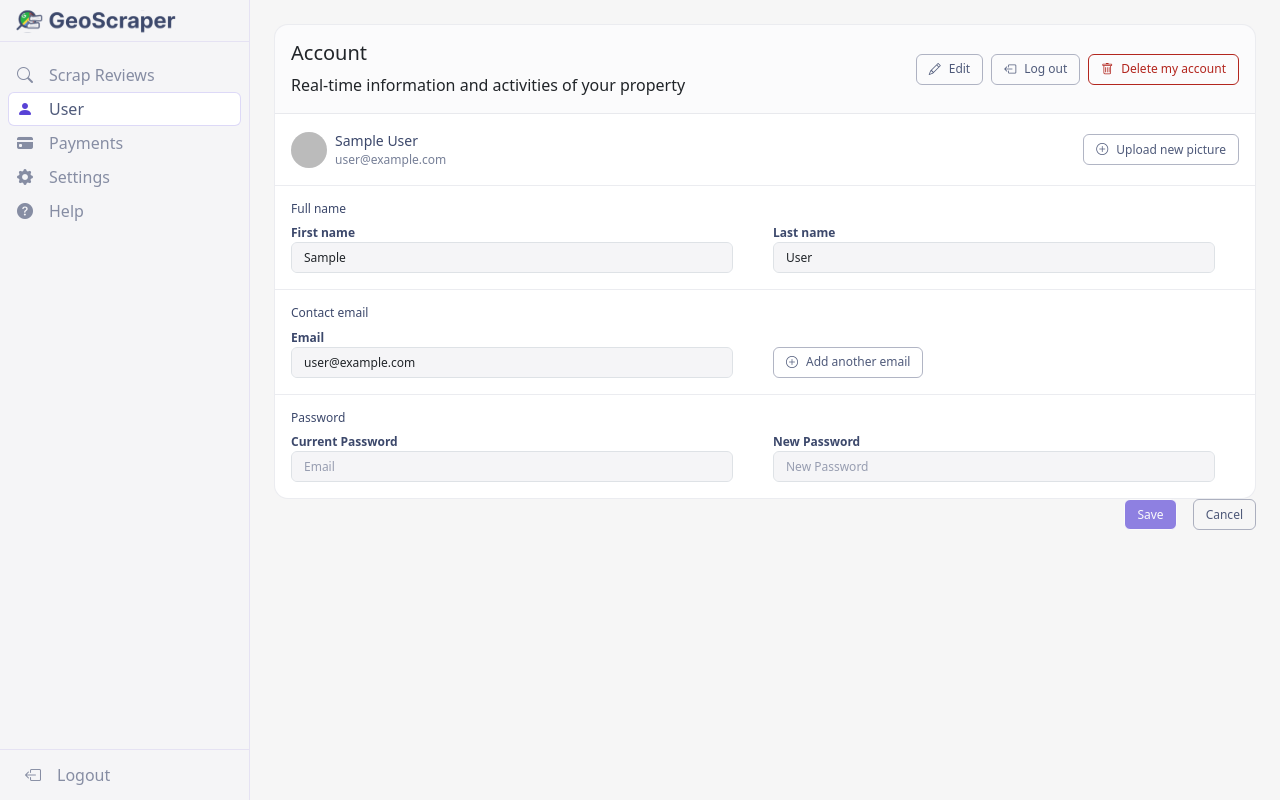
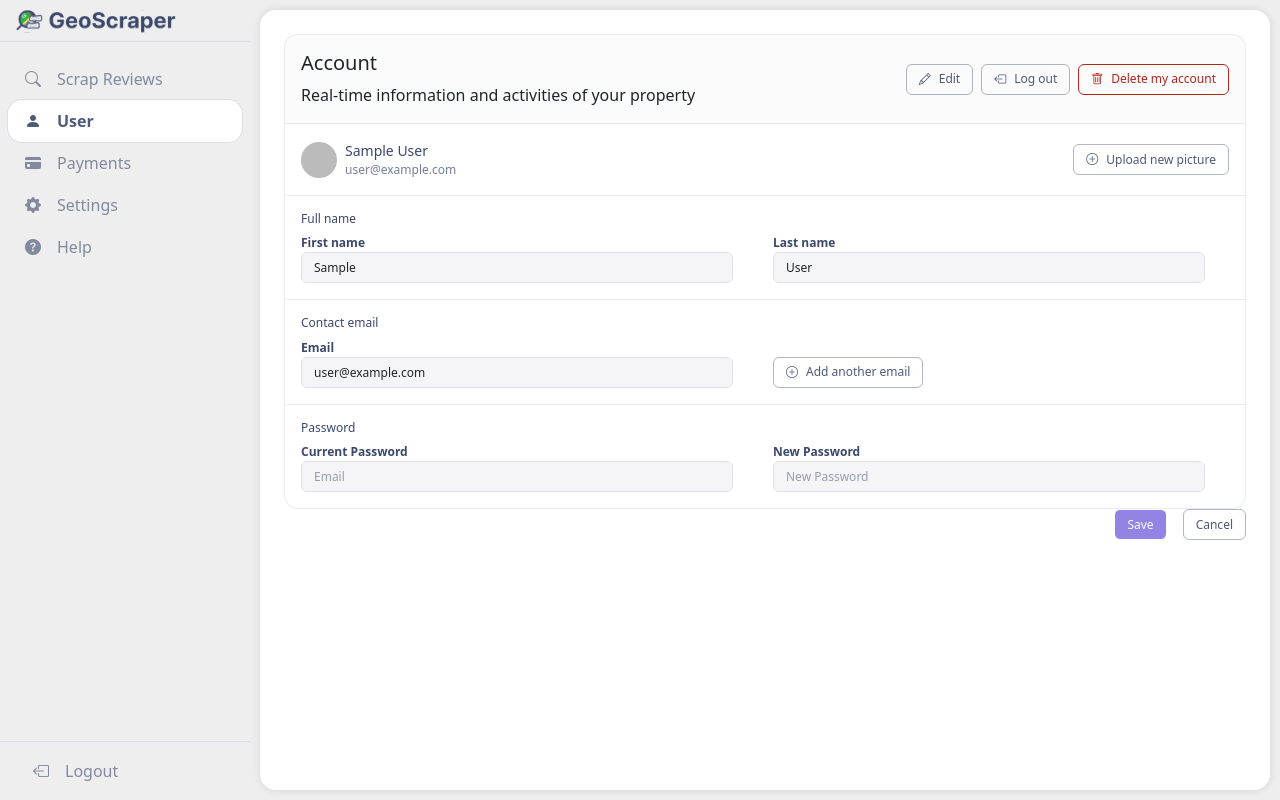
Before and after one commit to shakhrillo/m_main, a React (Vite) app in the folder SELENIUM_NODEJS/client/: page /user in a window 1280 px wide. Built offline with nearby package versions, Linux system fonts and the light colour scheme; no server answers; sample sign-in values are in the browser's storage.

Commit message:
Refactor Table components and styles: update class naming conventions for consistency; implement new styles for improved layout; simplify Sidebar component structure

```diff
--- a/SELENIUM_NODEJS/client/src/components/Table/TableHeader.tsx
+++ b/SELENIUM_NODEJS/client/src/components/Table/TableHeader.tsx
@@ -9,7 +9,7 @@ interface TableHeaderProps {
 
 // IconText Component for icon and text rendering
 const IconText: React.FC<{ icon: string; text: string }> = ({ icon, text }) => (
-  <div className="geo-dashboard__body-content__table-header__content">
+  <div className="table-custom__head__content">
     <i className={`bi bi-${icon}`}></i>
     {text}
   </div>
@@ -17,7 +17,7 @@ const IconText: React.FC<{ icon: string; text: string }> = ({ icon, text }) => (
 
 // TableHeaderCell Component for individual header cells
 const TableHeaderCell: React.FC<{ item: TableHeader }> = ({ item }) => (
-  <th className="geo-dashboard__body-content__table-header">
+  <th className="table-custom__head">
     {item.icon ? <IconText icon={item.icon} text={item.text} /> : item.text}
   </th>
 );
--- a/SELENIUM_NODEJS/client/src/components/Table/Tablebody.tsx
+++ b/SELENIUM_NODEJS/client/src/components/Table/Tablebody.tsx
@@ -12,10 +12,10 @@ interface TableBodyProps {
 export const TableBody: React.FC<TableBodyProps> = ({ body, columns }) => (
   <tbody>
     {body.map((row, rowIndex) => (
-      <tr key={rowIndex} className="geo-dashboard__body-content__table__row">
+      <tr key={rowIndex} className="table-custom__data-row">
         {columns.map((column, colIndex) => (
-          <td key={colIndex} className="geo-dashboard__body-content__table__row-body">
-            <div className="geo-dashboard__body-content__table__row-body__content">
+          <td key={colIndex} className="table-custom__data-row__body">
+            <div className="table-custom__data-row__body__cell-content">
               {
                 colIndex === 0 ? (
                   <span className="text-center w-100">
--- a/SELENIUM_NODEJS/client/src/components/Table/index.tsx
+++ b/SELENIUM_NODEJS/client/src/components/Table/index.tsx
@@ -4,7 +4,7 @@ import { TableBody } from "./Tablebody";
 export const Table: React.FC<{ tableHeader: any; body: any[] }> = ({ tableHeader, body }) => {
   return (
     <table
-      className={'geo-dashboard__body-content__table table table-bordered'}
+      className={'table-custom table'}
     >
       <TableHeader header={tableHeader} />
       <TableBody body={body} columns={tableHeader} />
--- a/SELENIUM_NODEJS/client/src/index.scss
+++ b/SELENIUM_NODEJS/client/src/index.scss
@@ -410,10 +410,10 @@
 }
 
 .sidebar {
-  background-color: var(--primary-5);
+  // background-color: var(--primary-5);
   width: 100%;
   max-width: 250px;
-  border-right: 1px solid var(--indigo-10);
+  // border-right: 1px solid var(--indigo-10);
   display: flex;
   flex-direction: column;
   position: fixed;
@@ -423,38 +423,36 @@
   &__header {
     padding: 0.5rem 1rem;
     border-bottom: 1px solid var(--indigo-10);
+  }
 
   &__logo {
     width: 160px;
   }
-  }
+
   &__body {
     flex: 1;
+  }
 
   &__menu {
     display: flex;
     flex-direction: column;
     padding: 1rem 0.5rem;
+  }
 
-      &__item {
+  &__menu-item {
     display: flex;
-        padding: 4px 8px;
-        border-radius: 6px;
     text-decoration: none;
     gap: 1rem;
     color: var(--primary-60);
     border: 1px solid transparent;
+    padding: 8px 16px;
+    border-radius: 14px;
 
     &--active {
       color: var(--primary-90);
-          border: 1px solid var(--indigo-20);
       background-color: #fff;
-
-          > .sidebar__icon {
-            color: var(--indigo);
-          }
-        }
-      }
+      font-weight: 600;
+      box-shadow: 0 0 0 1px var(--indigo-10);
     }
   }
 
@@ -465,10 +463,6 @@
 }
 
 .geo-dashboard {
-  border: 1px solid var(--primary-10);
-  border-radius: 14px;
-  background-color: #fff;
-  display: flex;
   flex: 1;
 
   &__view-all {
@@ -573,8 +567,7 @@
     &-wrapper {
       border-radius: 16px;
       overflow: hidden;
-      border: 1px solid var(--indigo-10);
-      flex: 1;
+      // border: 1px solid var(--indigo-10);
     }
 
     &-header {
@@ -650,65 +643,6 @@
   }
 
   &__body-content {
-    &__table {
-      margin: 0;
-      border-color: var(--indigo-10);
-
-      &-header {
-        &:not(caption) {
-          background-color: var(--primary-2);
-        }
-        &:first-child {
-          border-left-color: #fff;
-        }
-        &:last-child {
-          border-right-color: #fff;
-        }
-        &:last-child,
-        &:first-child {
-          width: 41px;
-          text-align: center;
-          color: var(--primary);
-          font-weight: 400;
-          font-size: 14px;
-        }
-        font-weight: 500;
-        color: var(--primary);
-        font-size: 12px;
-      }
-      &__row {
-        &:not(caption):last-child {
-          border-bottom-color: white;
-        }
-        &-body {
-          text-align: center;
-          font-weight: 400;
-          font-size: 12px;
-
-          &:not(caption):first-child {
-            border-left-color: #fff;
-          }
-          &:not(caption):last-child {
-            border-right-color: #fff;
-          }
-          &:not(caption),
-          a {
-            color: var(--primary);
-            text-decoration: none;
-          }
-
-          &__content {
-            color: var(--primary);
-            display: flex;
-            align-items: center;
-            color: var(--primary);
-            font-size: 12px;
-            display: flex;
-            font-weight: 500;
-          }
-        }
-      }
-    }
   }
 }
 
--- a/SELENIUM_NODEJS/client/src/layouts/DashboardLayout/DashboardLayout.css
+++ b/SELENIUM_NODEJS/client/src/layouts/DashboardLayout/DashboardLayout.css
@@ -1,61 +1,27 @@
 .dashboard {
   display: flex;
   width: 100%;
+  height: 100vh;
+  background-color: #eee;
 }
 
 .dashboard__content {
   display: flex;
-  width: 100%;
-  min-height: 100vh;
+  width: calc(100% - 270px);
   padding: 24px;
-  background-color: #f6f6f6;
-  margin-left: 250px;
+  margin-left: 260px;
+  margin-top: 10px;
+  margin-bottom: 10px;
+  border-radius: 16px;
+  box-shadow: 0 0 10px 0 rgba(0, 0, 0, 0.1);
+  position: fixed;
+  overflow: auto;
+  height: calc(100vh - 20px);
+  background-color: #fff;
 }
 
 .dashboard__sidebar {
   position: fixed;
   width: 250px;
   height: 100%;
-  background-color: #fff;
 }
-
-.sidebar__logo-link {
-  display: flex;
-  width: 100%;
-  border-bottom: 1px solid var(--primary-10);
-}
-
-.sidebar__logo {
-  height: 60px;
-}
-
-.sidebar__nav-list {
-  height: calc(100vh - 70px);
-  padding: 0;
-  margin: 0;
-  list-style-type: none;
-}
-
-.sidebar__nav-item {
-  display: flex;
-  align-items: center;
-  height: 40px;
-  font-size: 16px;
-  color: var(--primary);
-  border-radius: 6px;
-  opacity: 0.7;
-  border-width: 0;
-  padding: 10px 20px;
-  gap: 16px;
-}
-
-.sidebar__nav-item--active {
-  background-color: #fff;
-  font-weight: 600;
-  opacity: 1;
-}
-
-.sidebar__link--logout {
-  color: var(--danger);
-  margin-top: auto;
-}
--- a/SELENIUM_NODEJS/client/src/layouts/DashboardLayout/Sidebar.tsx
+++ b/SELENIUM_NODEJS/client/src/layouts/DashboardLayout/Sidebar.tsx
@@ -1,8 +1,7 @@
-import React from "react"
-import { NavLink } from "react-router-dom"
-import logoImg from "../../assets/images/logo.svg"
+import React from "react";
+import { NavLink } from "react-router-dom";
+import logoImg from "../../assets/images/logo.svg";
 
-const Sidebar: React.FC = () => {
 const navLinks = [
   { path: "/reviews", icon: "bi-search", label: "Scrap Reviews" },
   { path: "/user", icon: "bi-person-fill", label: "User" },
@@ -10,44 +9,44 @@ const Sidebar: React.FC = () => {
   { path: "/settings", icon: "bi-gear-fill", label: "Settings" },
   { path: "/help", icon: "bi-question-circle-fill", label: "Help" },
   // { path: "/auth/logout", icon: "bi-box-arrow-left", label: "Logout" },
-  ]
+];
 
+const NavItem: React.FC<{ path: string, icon: string, label: string }> = ({ path, icon, label }) => {
   return (
-    <div className="sidebar">
-      <div className="sidebar__header">
-        <NavLink to="/">
-          <img src={logoImg} alt="logo" className="sidebar__header__logo" />
-        </NavLink>
-      </div>
-      <div className="sidebar__body">
-        <div className="sidebar__body__menu">
-          {navLinks.map(({ path, icon, label }) => (
     <NavLink
-              key={path}
       to={path}
       className={({ isActive }) =>
-                `sidebar__body__menu__item ${isActive ? "sidebar__body__menu__item--active" : ""}`
+        `sidebar__menu-item ${isActive ? "sidebar__menu-item--active" : ""}`
       }
     >
       <i className={`sidebar__icon ${icon}`}></i>
       <span className="sidebar__label">{label}</span>
     </NavLink>
+  );
+};
+
+const Sidebar: React.FC = () => {
+  return (
+    <div className="sidebar">
+      <div className="sidebar__header">
+        <NavLink to="/">
+          <img src={logoImg} alt="logo" className="sidebar__logo" />
+        </NavLink>
+      </div>
+
+      <div className="sidebar__body">
+        <div className="sidebar__menu">
+          {navLinks.map(({ path, icon, label }) => (
+            <NavItem key={path} path={path} icon={icon} label={label} />
           ))}
         </div>
       </div>
+
       <div className="sidebar__footer">
-        <NavLink
-          to={"/auth/logout"}
-          className={({ isActive }) =>
-            `sidebar__body__menu__item ${isActive ? "sidebar__body__menu__item--active" : ""}`
-          }
-        >
-          <i className="sidebar__icon bi-box-arrow-left"></i>
-          <span className="sidebar__label">Logout</span>
-        </NavLink>
+        <NavItem path="/auth/logout" icon="bi-box-arrow-left" label="Logout" />
       </div>
     </div>
-  )
-}
+  );
+};
 
-export default Sidebar
+export default Sidebar;
--- a/SELENIUM_NODEJS/client/src/pages/reviews/ReviewsList.tsx
+++ b/SELENIUM_NODEJS/client/src/pages/reviews/ReviewsList.tsx
@@ -86,8 +86,8 @@ const Dashboard: React.FC = () => {
         </div>
 
         <StatusCard data={inProgressReviews} statusText="In Progress" badgeType="warning" />
-        <StatusCard data={completedReviews} statusText="Done" badgeType="success" />
-        <StatusCard data={failedReviews} statusText="Canceled" badgeType="danger" />
+        {/* <StatusCard data={completedReviews} statusText="Done" badgeType="success" />
+        <StatusCard data={failedReviews} statusText="Canceled" badgeType="danger" /> */}
       </div>
     </div>
   )
```
Also changed, not shown: SELENIUM_NODEJS/client/src/styles/_table.scss (added, +60 -0 lines). Lines whose indentation alone changed are shown as unchanged.
